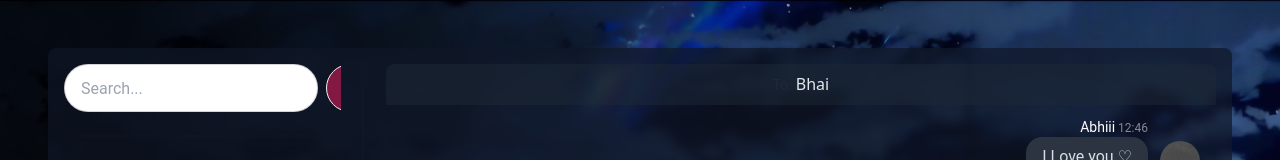
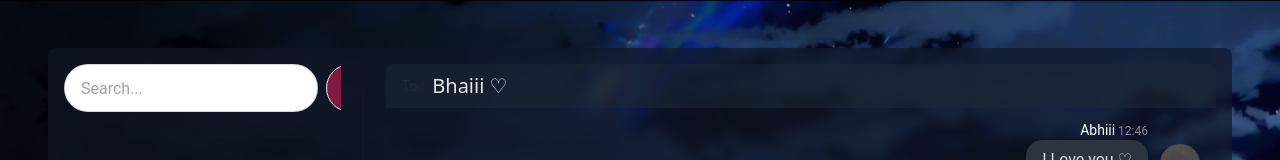
Before and after one commit to rebeljelly2147/CrossTalks, a React (Vite) app in the folder frontend/: page / in a window 1280 px wide. Shown: the top 160 px of the page. Built offline with nearby package versions, Linux system fonts and the light colour scheme.

Commit message:
2nd Part completed UI design

```diff
--- a/frontend/src/components/MessageInput.jsx
+++ b/frontend/src/components/MessageInput.jsx
@@ -12,7 +12,6 @@ export const MessageInput = () => {
     </form>
   )
 }
-
 
 // Starter code for frontend/src/components/messageContainer.jsx
 
--- a/frontend/src/components/messageContainer.jsx
+++ b/frontend/src/components/messageContainer.jsx
@@ -1,22 +1,35 @@
 import { MessageInput } from "./MessageInput"
 import { Messages } from "./Messages"
-
 export const MessageContainer = () => {
+  const noChatSelected = false;
+  // const noChatSelected = true;
   return (
     <div className="flex flex-col md:min-w-[450px] w-full">
+       {noChatSelected ? <NoChatSelected /> : (
         <>
         {/* Header */}
-       <div className="px-4 py-2 bg-gray-800 bg-opacity-50 rounded-t-lg mb-2">
-        <span className="label-text"> To:</span>
-        <span className="text-gray-200 font-sans "> Bhai </span>
+        <div className="flex flex-row justify-start items-center  px-4 py-2 bg-gray-800 bg-opacity-50 rounded-t-lg mb-2 space-x-2">
+         <span className="label-text text-sm items-center "> To :</span>
+         <span className="text-gray-200 font-sans items-center text-xl "> Bhaiii ♡ </span>
         </div>
         <Messages />
         <MessageInput />
         </>
+       )}
     </div>
   )
 }
 
+const NoChatSelected = () => {
+  return (
+    <div className="flex items-center justify-center w-full h-full">
+      <div className="flex flex-col gap-2 items-center justify-center h-full sm:text-lg md:text-2xl text-gray-200 font-sans text-2xl">
+        <p className="flex items-center text-3xl w-full justify-center">Welome 👋 Abhiii ✨</p>
+        <p className="text-xl ">Select a chat to start a conversation </p>
+      </div>
+    </div>
+  )
+}
 
 // Starter code for frontend/src/components/messageContainer.jsx
 // import { MessageInput } from "./MessageInput"
```
Lines whose indentation alone changed are shown as unchanged.
